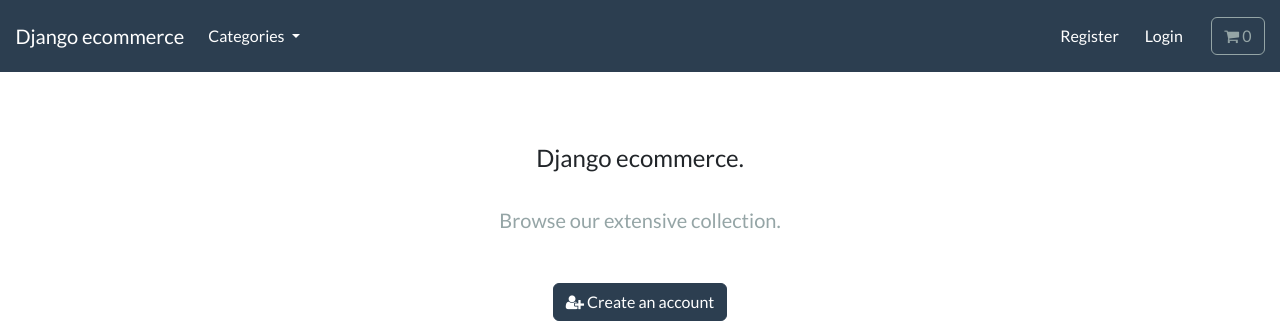
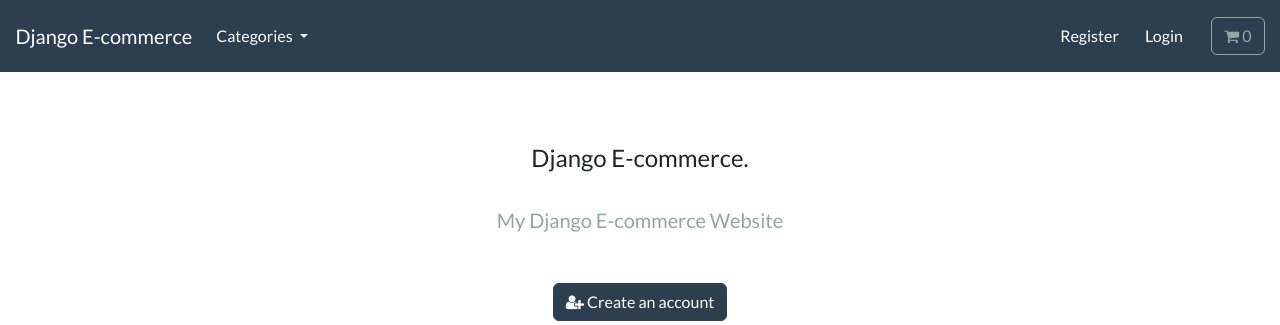
Before and after one commit to trieuconcrete/ecommerce, a Django app: page / in a window 1280 px wide. Shown: the top 325 px of the page. Run offline with Django 3.2, Linux system fonts and the light colour scheme; data that the repository does not hold is empty; some libraries are stand-ins or nearby versions.

```diff
--- a/store/templates/store/base.html
+++ b/store/templates/store/base.html
@@ -12,7 +12,7 @@
         <meta name="viewport" content="width=device-width, initial-scale=1">
 
 
-	  <title> Django ecommerce </title>
+	  <title> Django E-commerce </title>
 
 
 
@@ -50,7 +50,7 @@
 
         <a class="navbar-brand main-heading text-white" href="{% url 'store' %}">
 
-        &nbsp; &nbsp; Django ecommerce
+        &nbsp; &nbsp; Django E-commerce
 
         </a>
 
--- a/store/templates/store/store.html
+++ b/store/templates/store/store.html
@@ -16,18 +16,14 @@
             <div class="col-lg-6 col-md-8 mx-auto">
 
 
-                <h4> Django ecommerce. </h4>
-
+                <h4> Django E-commerce. </h4>
 
                 <br>
 
-
                 <p class="lead text-muted">
 
-                Browse our extensive collection.
-
+                  My Django E-commerce Website
                 </p>
-
 
                 <br>
 
```
